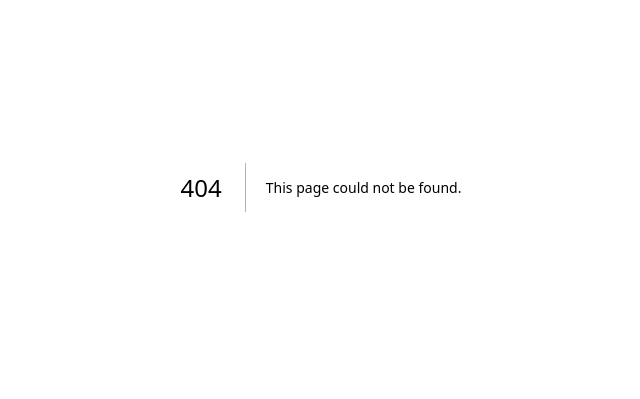
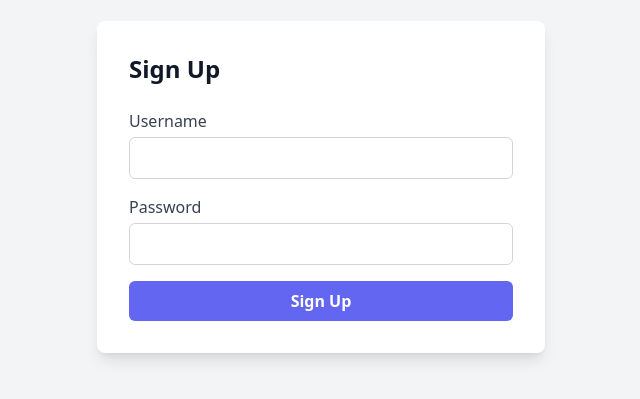
Before and after one commit to iharsh02/Workstation, a Next.js app in the folder apps/web/: page /signup in a window 1280 px wide. Before the commit this address had no page. Shown: the part 213-612 px from the top of the page, without its empty margins (319-959 px from the left). Built offline with nearby package versions, Linux system fonts and the light colour scheme.

Commit message:
added signup functionality

```diff
--- /dev/null
+++ b/apps/web/app/api/register/route.ts
@@ -0,0 +1,29 @@
+import bcrypt from "bcrypt";
+import db from "@repo/db/client";
+import { NextResponse } from "next/server";
+
+export async function POST(request: Request) {
+
+    try{
+
+        const body = await request.json();
+        const { username, password } = body;
+
+        if (!username || !password) {
+            return new NextResponse("MissingInfo", { status: 400 });
+        }
+
+        const hashedPassword = await bcrypt.hash(password, 12);
+        const user = await db.user.create({
+            data: {
+                username: body.username,
+                hashedPassword: hashedPassword,
+            },
+        });
+
+
+        return NextResponse.json(user);
+    } catch(error){
+        console.log(error);
+    }
+}
--- /dev/null
+++ b/apps/web/app/signup/page.tsx
@@ -0,0 +1,5 @@
+import SignUp from "../../components/signup";
+
+export default function(){
+    return <SignUp/>
+}
--- /dev/null
+++ b/apps/web/components/signup.tsx
@@ -0,0 +1,75 @@
+"use client";
+
+import { FormEvent, useState } from "react";
+import axios from "axios";
+import { useRouter } from "next/navigation";
+
+export default function SignUp() {
+  const router = useRouter();
+  const [formData, setFormData] = useState({
+    username: "",
+    password: "",
+  });
+
+  const handleChange = (e: React.ChangeEvent<HTMLInputElement>) => {
+    const { name, value } = e.target;
+    setFormData({
+      ...formData,
+      [name]: value,
+    });
+  };
+
+  const handleSubmit = async (e: FormEvent<HTMLFormElement>) => {
+    e.preventDefault();
+    try {
+      await axios.post("/api/register", formData);
+      router.push("/");
+    } catch (error) {
+      console.error("Error registering user:", error);
+    }
+  };
+
+  return (
+    <div className="min-h-screen flex items-center justify-center bg-gray-100">
+      <div className="bg-white p-8 rounded-lg shadow-lg w-full max-w-md">
+        <h2 className="text-2xl font-bold mb-6 text-gray-900">Sign Up</h2>
+        <form onSubmit={handleSubmit}>
+          <div className="mb-4">
+            <label htmlFor="username" className="block text-gray-700">
+              Username
+            </label>
+            <input
+              type="username"
+              id="username"
+              name="username"
+              value={formData.username}
+              onChange={handleChange}
+              className="mt-1 p-2 w-full border border-gray-300 rounded-md focus:outline-none focus:ring focus:ring-indigo-200"
+              required
+            />
+          </div>
+          <div className="mb-4">
+            <label htmlFor="password" className="block text-gray-700">
+              Password
+            </label>
+            <input
+              type="password"
+              id="password"
+              name="password"
+              value={formData.password}
+              onChange={handleChange}
+              className="mt-1 p-2 w-full border border-gray-300 rounded-md focus:outline-none focus:ring focus:ring-indigo-200"
+              required
+            />
+          </div>
+          <button
+            type="submit"
+            className="w-full py-2 px-4 bg-indigo-500 text-white font-semibold rounded-md hover:bg-indigo-600 focus:outline-none focus:ring-2 focus:ring-indigo-400"
+          >
+            Sign Up
+          </button>
+        </form>
+      </div>
+    </div>
+  );
+}
--- a/apps/web/package.json
+++ b/apps/web/package.json
@@ -13,6 +13,7 @@
     "@repo/backend": "*",
     "@repo/db": "*",
     "@repo/ui": "*",
+    "axios": "^1.7.2",
     "bcrypt": "^5.1.1",
     "next": "15.0.0-rc.0",
     "next-auth": "^4.24.7",
```
Also changed, not shown: 1 other file (tests, documents, lock files or other folders).
